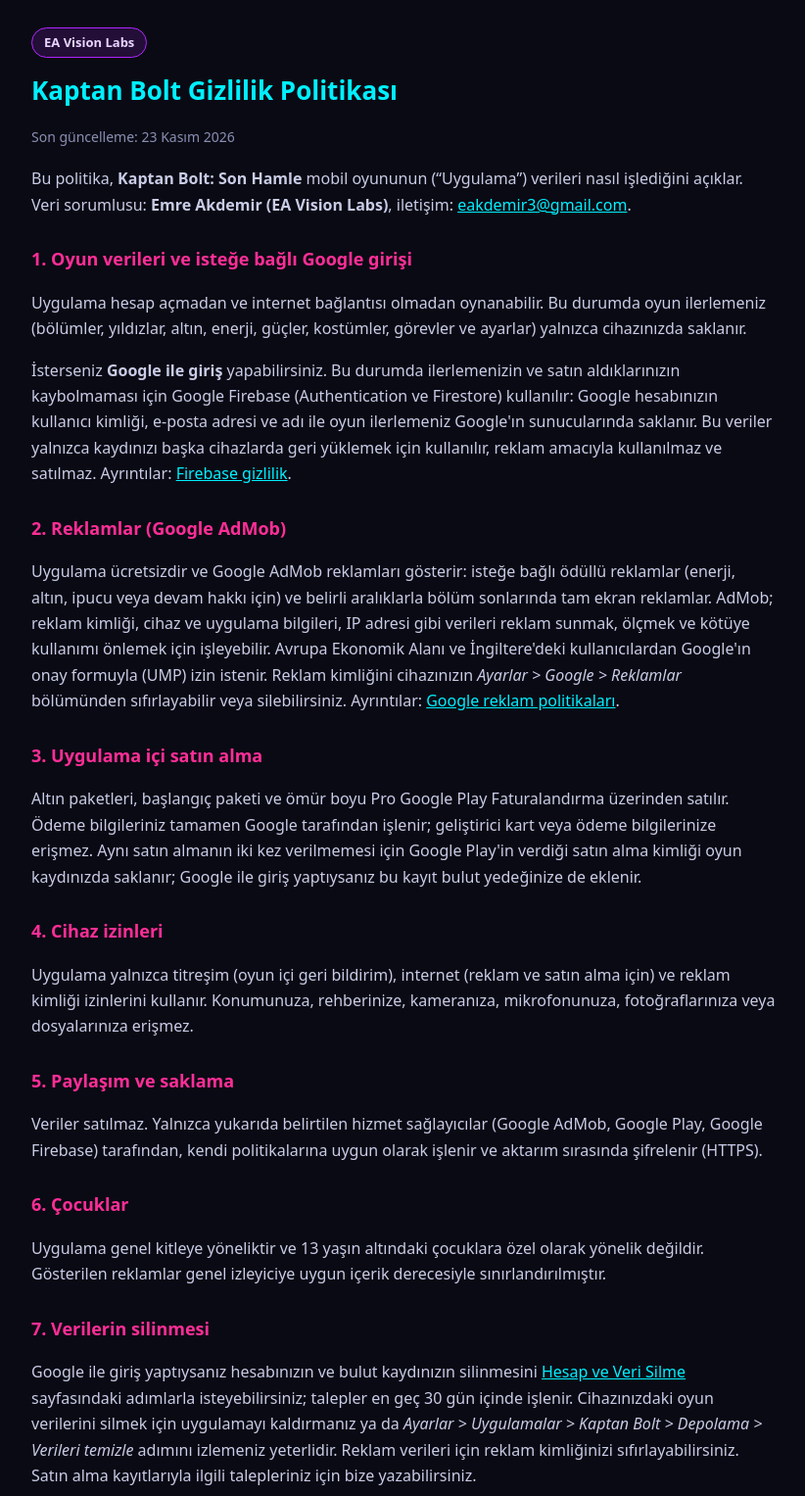
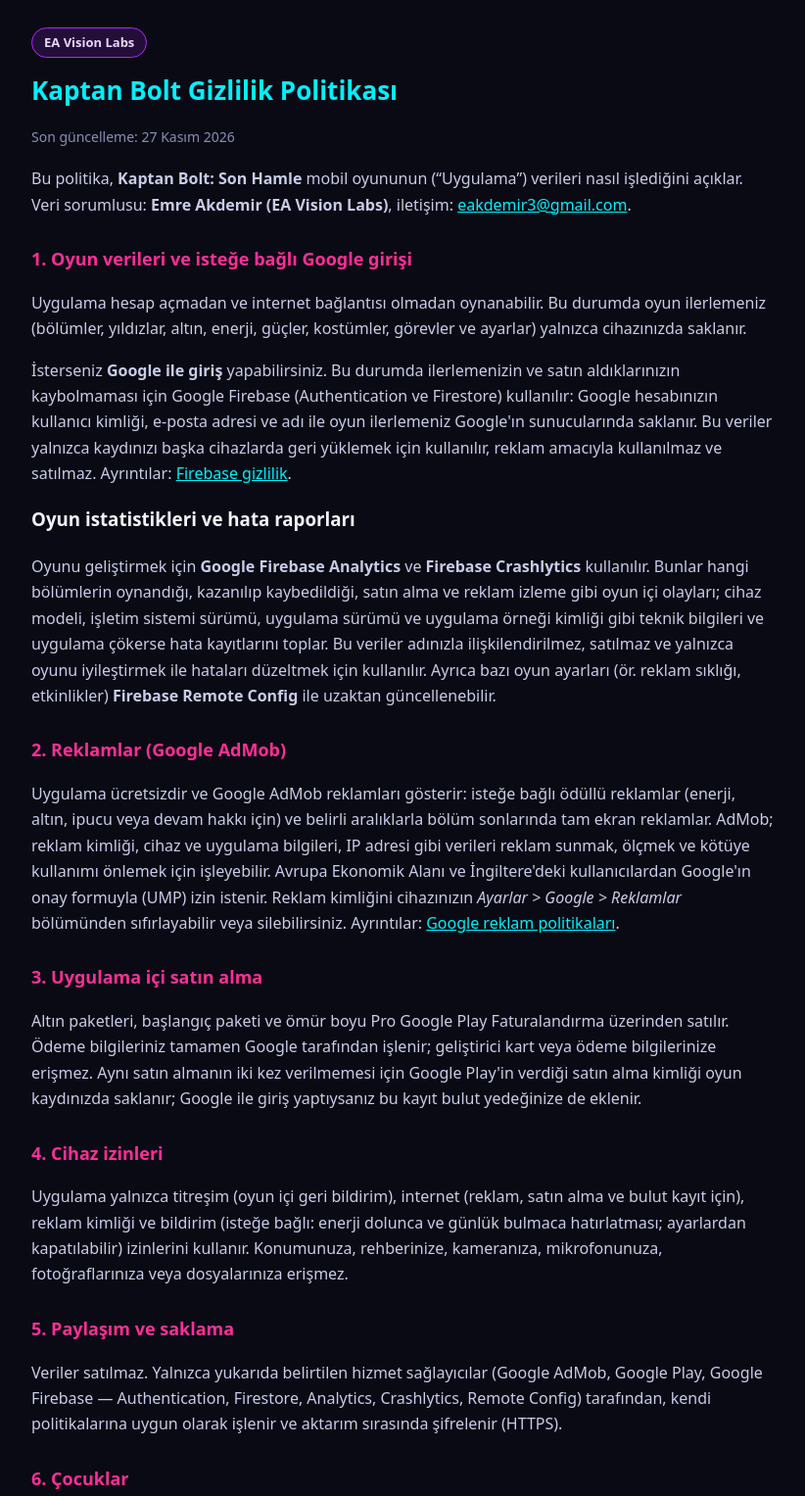
Before and after one commit to eakdemir3-prog/fitnex-legal, a plain HTML site: page kaptan-bolt/gizlilik.html in a window 1280 px wide. Shown: the top 1527 px of the page at 98% size, without its empty margins (228-1050 px from the left). Drawn offline with Linux system fonts and the light colour scheme.

Commit message:
Kaptan Bolt gizlilik: Analytics, Crashlytics, Remote Config, bildirimler
Co-Authored-By: Claude Opus 5.5 <noreply@anthropic.com>
Claude-Session: https://claude.ai/code/session_016HUuUqQT7PB9gWbp6eAUMg

```diff
--- a/kaptan-bolt/gizlilik.html
+++ b/kaptan-bolt/gizlilik.html
@@ -10,12 +10,15 @@
 <main>
 <span class="badge">EA Vision Labs</span>
 <h1>Kaptan Bolt Gizlilik Politikası</h1>
-<p class="m">Son güncelleme: 23 Kasım 2026</p>
+<p class="m">Son güncelleme: 27 Kasım 2026</p>
 <p>Bu politika, <b>Kaptan Bolt: Son Hamle</b> mobil oyununun (“Uygulama”) verileri nasıl işlediğini açıklar. Veri sorumlusu: <b>Emre Akdemir (EA Vision Labs)</b>, iletişim: <a href="mailto:eakdemir3@gmail.com">eakdemir3@gmail.com</a>.</p>
 
 <h2>1. Oyun verileri ve isteğe bağlı Google girişi</h2>
 <p>Uygulama hesap açmadan ve internet bağlantısı olmadan oynanabilir. Bu durumda oyun ilerlemeniz (bölümler, yıldızlar, altın, enerji, güçler, kostümler, görevler ve ayarlar) yalnızca cihazınızda saklanır.</p>
 <p>İsterseniz <b>Google ile giriş</b> yapabilirsiniz. Bu durumda ilerlemenizin ve satın aldıklarınızın kaybolmaması için Google Firebase (Authentication ve Firestore) kullanılır: Google hesabınızın kullanıcı kimliği, e-posta adresi ve adı ile oyun ilerlemeniz Google'ın sunucularında saklanır. Bu veriler yalnızca kaydınızı başka cihazlarda geri yüklemek için kullanılır, reklam amacıyla kullanılmaz ve satılmaz. Ayrıntılar: <a href="https://firebase.google.com/support/privacy">Firebase gizlilik</a>.</p>
+
+<h3>Oyun istatistikleri ve hata raporları</h3>
+<p>Oyunu geliştirmek için <b>Google Firebase Analytics</b> ve <b>Firebase Crashlytics</b> kullanılır. Bunlar hangi bölümlerin oynandığı, kazanılıp kaybedildiği, satın alma ve reklam izleme gibi oyun içi olayları; cihaz modeli, işletim sistemi sürümü, uygulama sürümü ve uygulama örneği kimliği gibi teknik bilgileri ve uygulama çökerse hata kayıtlarını toplar. Bu veriler adınızla ilişkilendirilmez, satılmaz ve yalnızca oyunu iyileştirmek ile hataları düzeltmek için kullanılır. Ayrıca bazı oyun ayarları (ör. reklam sıklığı, etkinlikler) <b>Firebase Remote Config</b> ile uzaktan güncellenebilir.</p>
 
 <h2>2. Reklamlar (Google AdMob)</h2>
 <p>Uygulama ücretsizdir ve Google AdMob reklamları gösterir: isteğe bağlı ödüllü reklamlar (enerji, altın, ipucu veya devam hakkı için) ve belirli aralıklarla bölüm sonlarında tam ekran reklamlar. AdMob; reklam kimliği, cihaz ve uygulama bilgileri, IP adresi gibi verileri reklam sunmak, ölçmek ve kötüye kullanımı önlemek için işleyebilir. Avrupa Ekonomik Alanı ve İngiltere'deki kullanıcılardan Google'ın onay formuyla (UMP) izin istenir. Reklam kimliğini cihazınızın <i>Ayarlar &gt; Google &gt; Reklamlar</i> bölümünden sıfırlayabilir veya silebilirsiniz. Ayrıntılar: <a href="https://policies.google.com/technologies/ads">Google reklam politikaları</a>.</p>
@@ -24,10 +27,10 @@
 <p>Altın paketleri, başlangıç paketi ve ömür boyu Pro Google Play Faturalandırma üzerinden satılır. Ödeme bilgileriniz tamamen Google tarafından işlenir; geliştirici kart veya ödeme bilgilerinize erişmez. Aynı satın almanın iki kez verilmemesi için Google Play'in verdiği satın alma kimliği oyun kaydınızda saklanır; Google ile giriş yaptıysanız bu kayıt bulut yedeğinize de eklenir.</p>
 
 <h2>4. Cihaz izinleri</h2>
-<p>Uygulama yalnızca titreşim (oyun içi geri bildirim), internet (reklam ve satın alma için) ve reklam kimliği izinlerini kullanır. Konumunuza, rehberinize, kameranıza, mikrofonunuza, fotoğraflarınıza veya dosyalarınıza erişmez.</p>
+<p>Uygulama yalnızca titreşim (oyun içi geri bildirim), internet (reklam, satın alma ve bulut kayıt için), reklam kimliği ve bildirim (isteğe bağlı: enerji dolunca ve günlük bulmaca hatırlatması; ayarlardan kapatılabilir) izinlerini kullanır. Konumunuza, rehberinize, kameranıza, mikrofonunuza, fotoğraflarınıza veya dosyalarınıza erişmez.</p>
 
 <h2>5. Paylaşım ve saklama</h2>
-<p>Veriler satılmaz. Yalnızca yukarıda belirtilen hizmet sağlayıcılar (Google AdMob, Google Play, Google Firebase) tarafından, kendi politikalarına uygun olarak işlenir ve aktarım sırasında şifrelenir (HTTPS).</p>
+<p>Veriler satılmaz. Yalnızca yukarıda belirtilen hizmet sağlayıcılar (Google AdMob, Google Play, Google Firebase — Authentication, Firestore, Analytics, Crashlytics, Remote Config) tarafından, kendi politikalarına uygun olarak işlenir ve aktarım sırasında şifrelenir (HTTPS).</p>
 
 <h2>6. Çocuklar</h2>
 <p>Uygulama genel kitleye yöneliktir ve 13 yaşın altındaki çocuklara özel olarak yönelik değildir. Gösterilen reklamlar genel izleyiciye uygun içerik derecesiyle sınırlandırılmıştır.</p>
@@ -44,12 +47,13 @@
 <p class="m">Last updated: 23 November 2026. Developer: Emre Akdemir (EA Vision Labs), <a href="mailto:eakdemir3@gmail.com">eakdemir3@gmail.com</a>.</p>
 <h2>1. Game data and optional Google sign-in</h2>
 <p>The game can be played without an account and offline; progress is then stored only on your device. If you choose to sign in with Google, Google Firebase (Authentication and Firestore) stores your Google user ID, email address, name and game progress so you can restore it on other devices. This data is not used for advertising and is never sold.</p>
+<p>To improve the game we use <b>Firebase Analytics</b> and <b>Firebase Crashlytics</b>, which collect in-game events (levels played, wins/losses, purchases, ads watched), technical device info (model, OS version, app version, app instance ID) and crash logs. This data is not linked to your name, is never sold, and is used only to improve the game and fix bugs. Some settings may be updated remotely via <b>Firebase Remote Config</b>.</p>
 <h2>2. Advertising (Google AdMob)</h2>
 <p>The app shows Google AdMob ads (opt-in rewarded ads and occasional interstitials at level end). AdMob may process the advertising ID, device and app information and IP address to serve and measure ads. Users in the EEA/UK are asked for consent via Google's UMP consent form.</p>
 <h2>3. In-app purchases</h2>
 <p>Coin packs, the starter pack and lifetime Pro are sold through Google Play Billing; payment details are handled entirely by Google. The Google Play purchase ID is kept in your game save (and in your cloud backup if signed in) so a purchase is never granted twice.</p>
 <h2>4. Permissions</h2>
-<p>The app only uses vibration, internet and advertising ID. It does not access your location, contacts, camera, microphone, photos or files.</p>
+<p>The app only uses vibration, internet, advertising ID and (optional) notifications for energy and daily puzzle reminders, which can be turned off in settings. It does not access your location, contacts, camera, microphone, photos or files.</p>
 <h2>5. Sharing</h2>
 <p>Data is never sold and is processed only by the providers listed above.</p>
 <h2>6. Children</h2>
```
